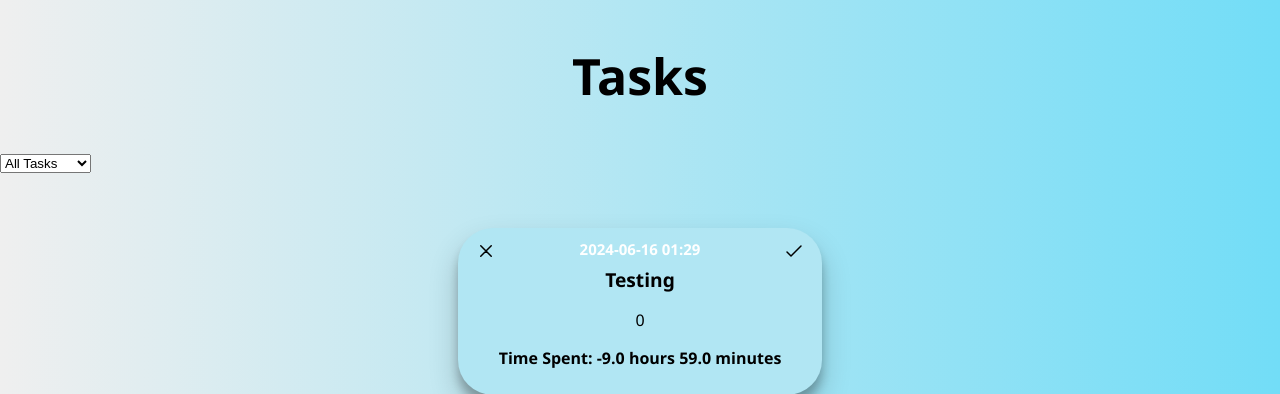
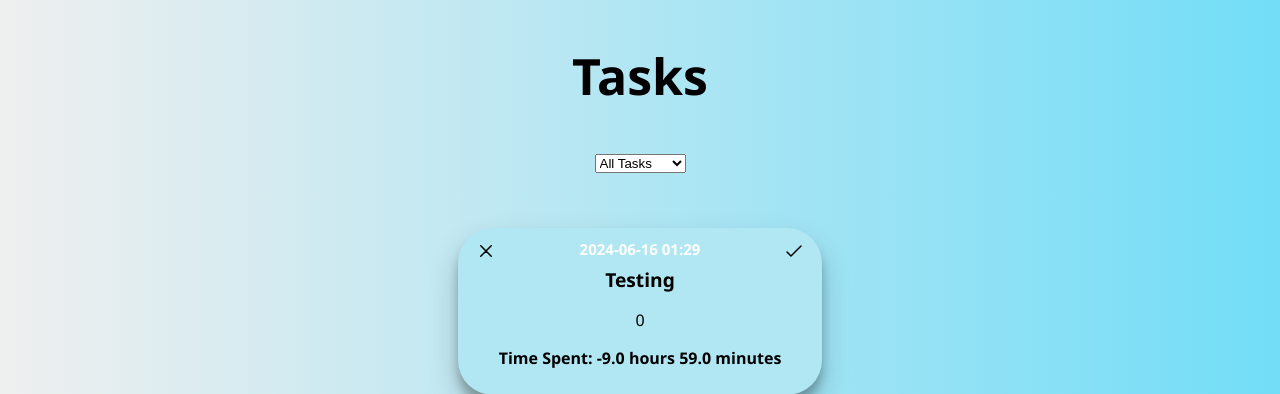
Before and after one commit to m1a5leep/BoostBuddy, a Flask app: page /task in a window 1280 px wide. Shown: the part 61-455 px from the top of the page. Run offline with Flask 3, Linux system fonts and the light colour scheme.

Commit message:
done fixing things

```diff
--- a/Boost Buddy Project/static/css/cal.css
+++ b/Boost Buddy Project/static/css/cal.css
@@ -4,11 +4,10 @@ body {
     background-image: linear-gradient(to right ,#fdf8e1, #fae588);
     display: flex;
     flex-direction: column;
-    min-height: 100vh;
 }
 
 header {
-    padding: 5px;
+    padding: 1px;
 }
 
 ul {
--- a/Boost Buddy Project/static/css/task.css
+++ b/Boost Buddy Project/static/css/task.css
@@ -54,6 +54,11 @@ h2 {
     text-align: center;
     margin-top: 50px;
     min-height: 100vh;
+}
+
+.stats {
+    display: flex;
+    justify-content: center;
 }
 
 .taskbox {
--- a/Boost Buddy Project/templates/task.html
+++ b/Boost Buddy Project/templates/task.html
@@ -22,6 +22,7 @@
     </header>
 
     <h2>Tasks</h2>
+    <div class="stats">
         <form method="get" action="{{ url_for('task') }}">
             <select name="status" onchange="this.form.submit()">
                 <option value="all" {% if status == 'all' %}selected{% endif %}>All Tasks</option>
@@ -30,7 +31,7 @@
                 <option value="completed" {% if status == 'completed' %}selected{% endif %}>Completed</option>
             </select>
         </form>
-
+    </div>
     <div class="box">
         {% for task in tasks %}
             <div class="taskbox">
--- a/Boost Buddy Project/test.py
+++ b/Boost Buddy Project/test.py
@@ -317,9 +317,9 @@ def schedule_appointment():
 
     return redirect(url_for('calendar_view'))
 
-@app.route('/cancel_appoint', methods=['POST'])
+@app.route('/cancel_appoint')
 def cancel_appoint():
-   return render_template('calendar.html')
+    return redirect(url_for('calendar_view'))
 
 @app.route('/rank')
 def rank():
```
Lines whose indentation alone changed are shown as unchanged.
